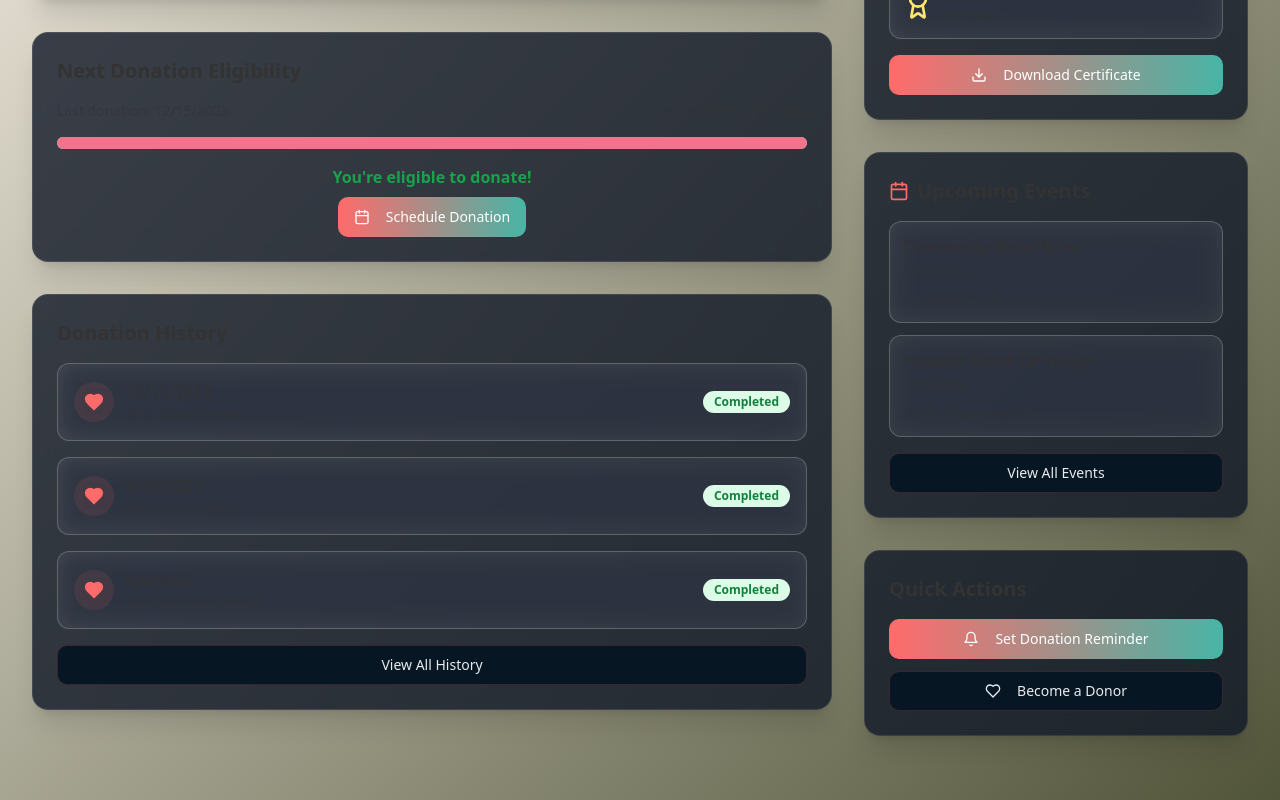
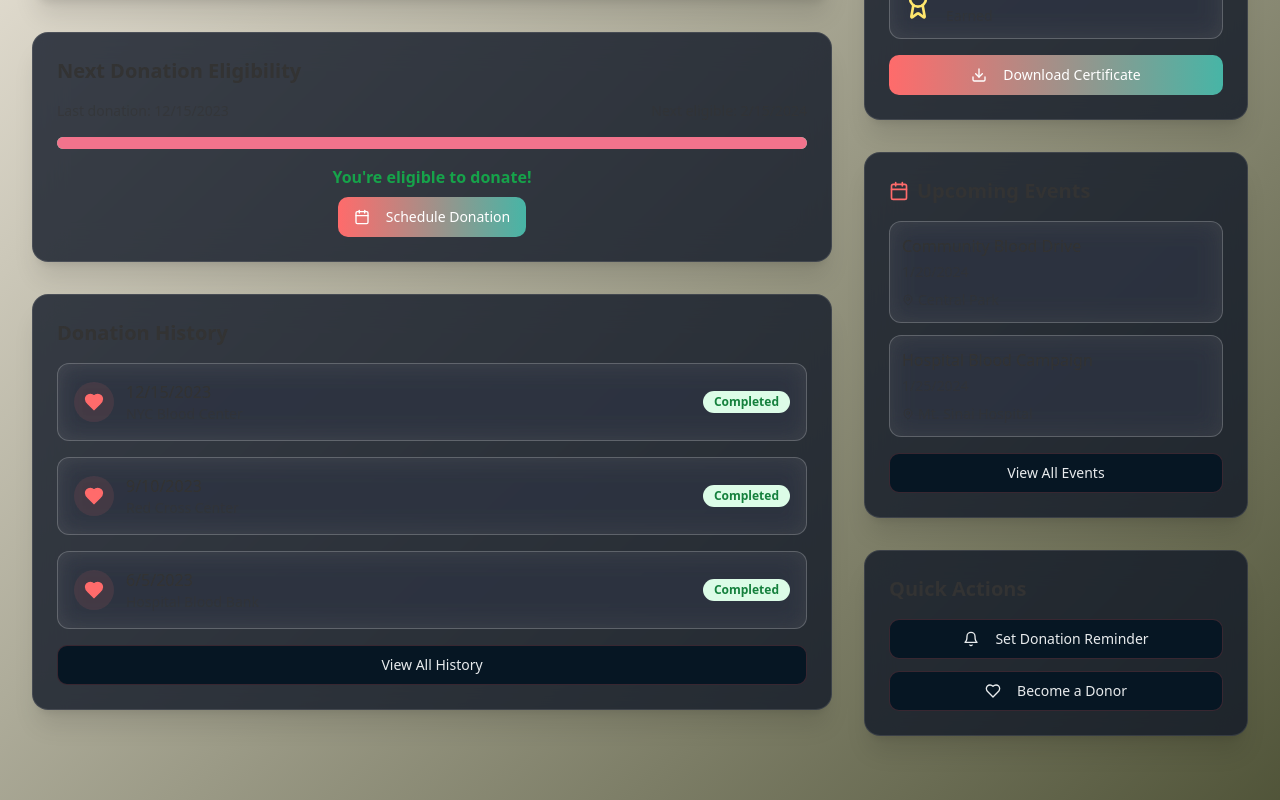
Before and after one commit to Mausam5055/blood-pulse-hero, a React (Vite) app: page /admin-dashboard in a window 1280 px wide. Shown: the part 452-1252 px from the top of the page. Built offline with nearby package versions, Linux system fonts and the light colour scheme.

Commit message:
Fix: Dashboard quick actions button color
Remove button color changes in the dashboard quick actions section to resolve visibility issues.

```diff
--- a/src/pages/Dashboard.tsx
+++ b/src/pages/Dashboard.tsx
@@ -1,3 +1,4 @@
+
 import React from 'react';
 import { Button } from '@/components/ui/button';
 import { Badge } from '@/components/ui/badge';
@@ -231,7 +232,8 @@ const Dashboard = () => {
                 <div className="space-y-3">
                   <Button
                     onClick={() => navigate('/donate-form')}
-                    className="w-full bg-gradient-to-r from-deep-coral to-soft-teal dark:from-neon-pink dark:to-electric-cyan text-white"
+                    variant="outline"
+                    className="w-full border-deep-coral/20 dark:border-electric-cyan/20"
                   >
                     <Bell className="w-4 h-4 mr-2" />
                     Set Donation Reminder
```
